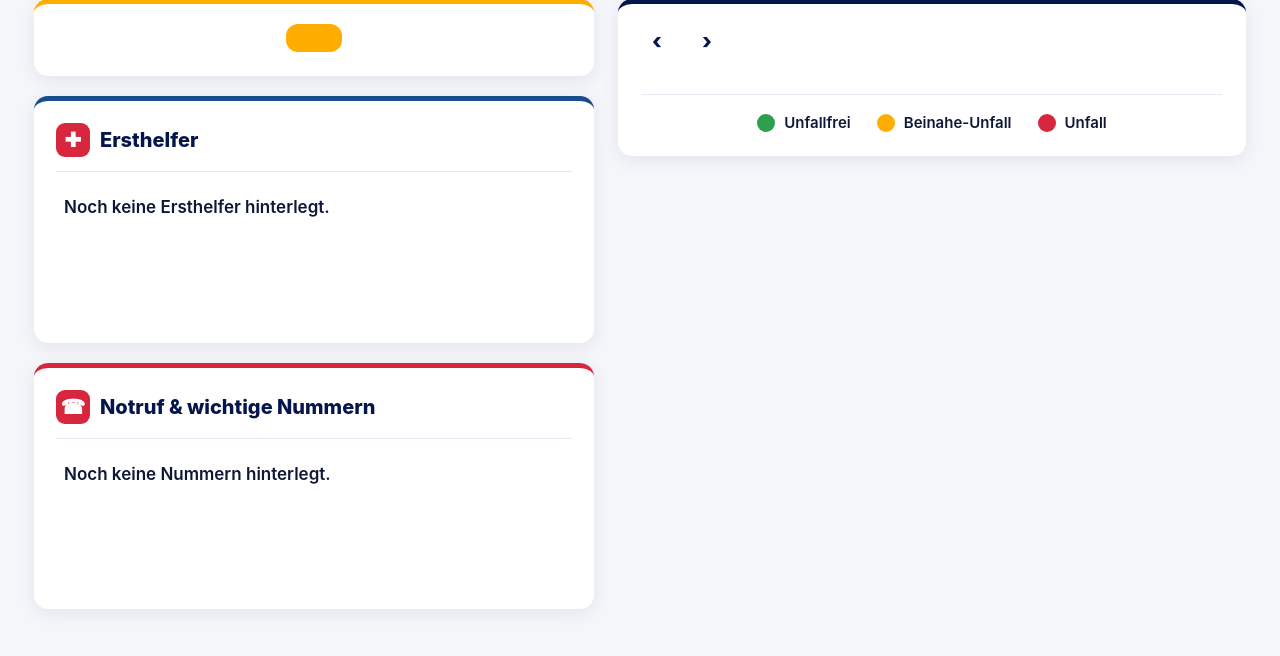
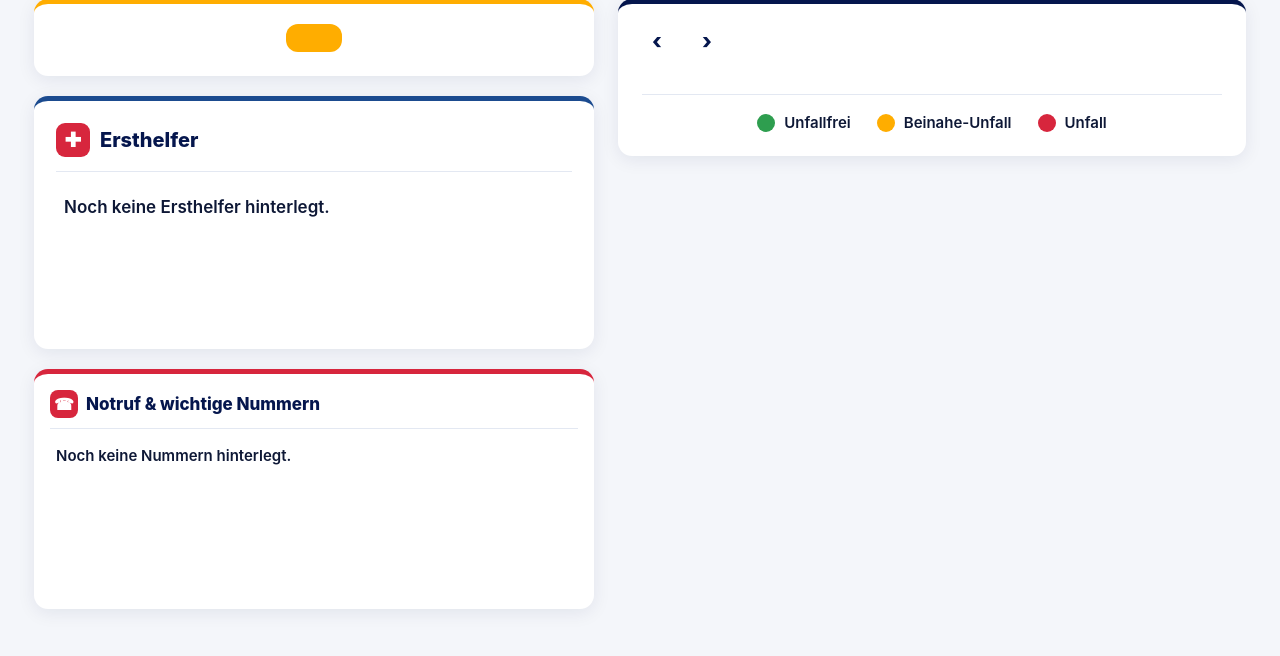
Before and after one commit to 17Trust09/lhtpi, a Flask app: template terminboard/templates/board.html in a window 1280 px wide. Shown: the part 144-800 px from the top of the page. Run offline with Flask 3, Linux system fonts and the light colour scheme; the template is opened without the code that fills it, so the values that code supplies are empty; parts of the project's set-up code (start-up, migrations or seed data) failed here and were passed over.

Commit message:
style(safety-cross): Notruf kompakter, Sidebar im Standard schmaler, weniger Abstand Label/Nummer

```diff
--- a/tools/safety-cross/static/style.css
+++ b/tools/safety-cross/static/style.css
@@ -125,7 +125,7 @@
   }
 
   .kiosk-body{
-    display:grid;grid-template-columns:minmax(300px,560px) 1fr;gap:24px;
+    display:grid;grid-template-columns:minmax(250px,560px) 1fr;gap:24px;
     padding:20px 34px 40px;align-items:start;
   }
 
@@ -156,20 +156,20 @@
   }
   .notruf{
   background:var(--card);border-radius:var(--radius);box-shadow:var(--shadow);
-  padding:22px;border-top:5px solid var(--red);
+  padding:16px;border-top:5px solid var(--red);
 }
 .notruf h2{
-  display:flex;align-items:center;gap:10px;font-size:20px;font-weight:800;color:var(--navy);
-  padding-bottom:14px;border-bottom:1px solid var(--line);margin-bottom:14px;
+  display:flex;align-items:center;gap:8px;font-size:17px;font-weight:800;color:var(--navy);
+  padding-bottom:10px;border-bottom:1px solid var(--line);margin-bottom:10px;
 }
 .notruf h2 .cross{
-  width:34px;height:34px;border-radius:9px;background:var(--red);color:#fff;
-  display:grid;place-items:center;font-size:20px;font-weight:800;
+  width:28px;height:28px;border-radius:8px;background:var(--red);color:#fff;
+  display:grid;place-items:center;font-size:16px;font-weight:800;
 }
 .notruf ul{list-style:none}
 .notruf li{
-  display:flex;align-items:center;justify-content:space-between;gap:12px;
-  padding:11px 8px;border-radius:10px;font-size:17px;font-weight:600;
+  display:flex;align-items:center;justify-content:flex-start;gap:14px;
+  padding:7px 6px;border-radius:10px;font-size:15px;font-weight:600;
 }
 .notruf li + li{border-top:1px solid var(--line)}
 .notruf .n-label{color:var(--ink)}
```
Also changed, not shown: 1 other file.
